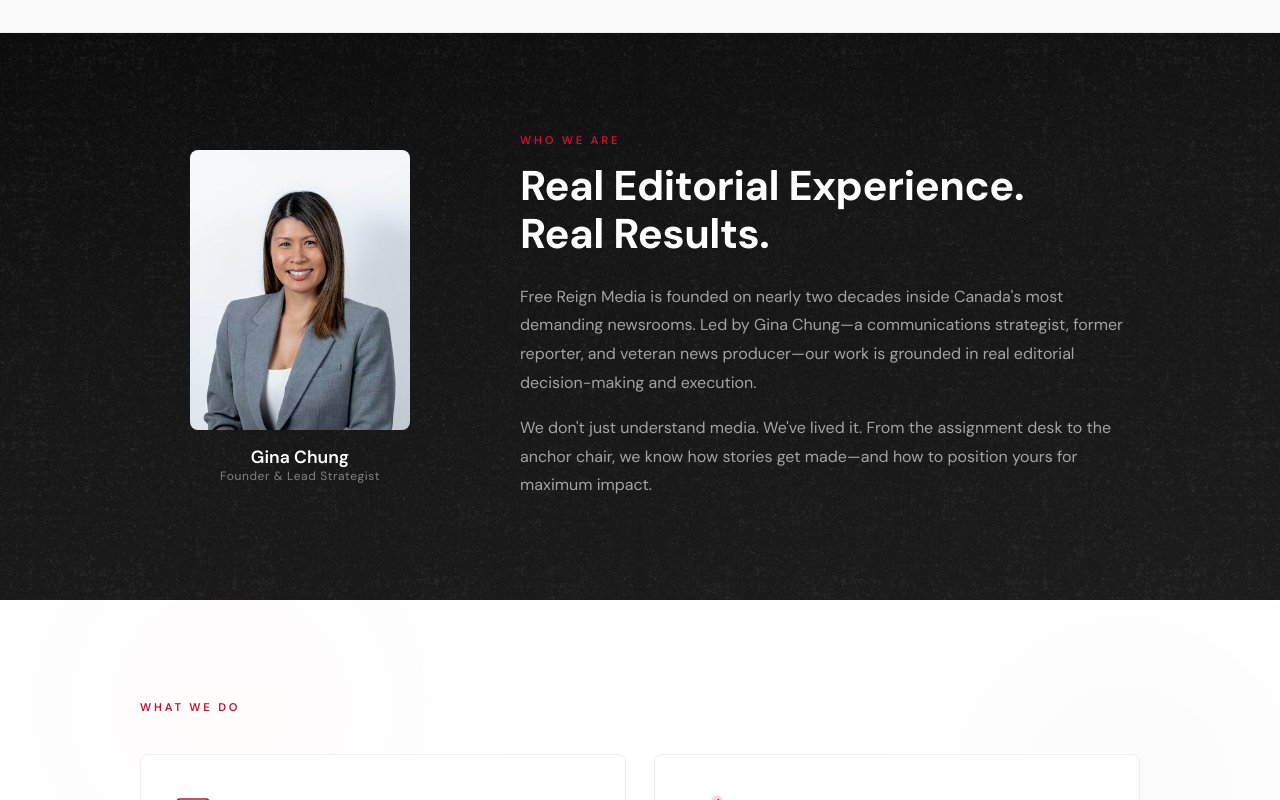
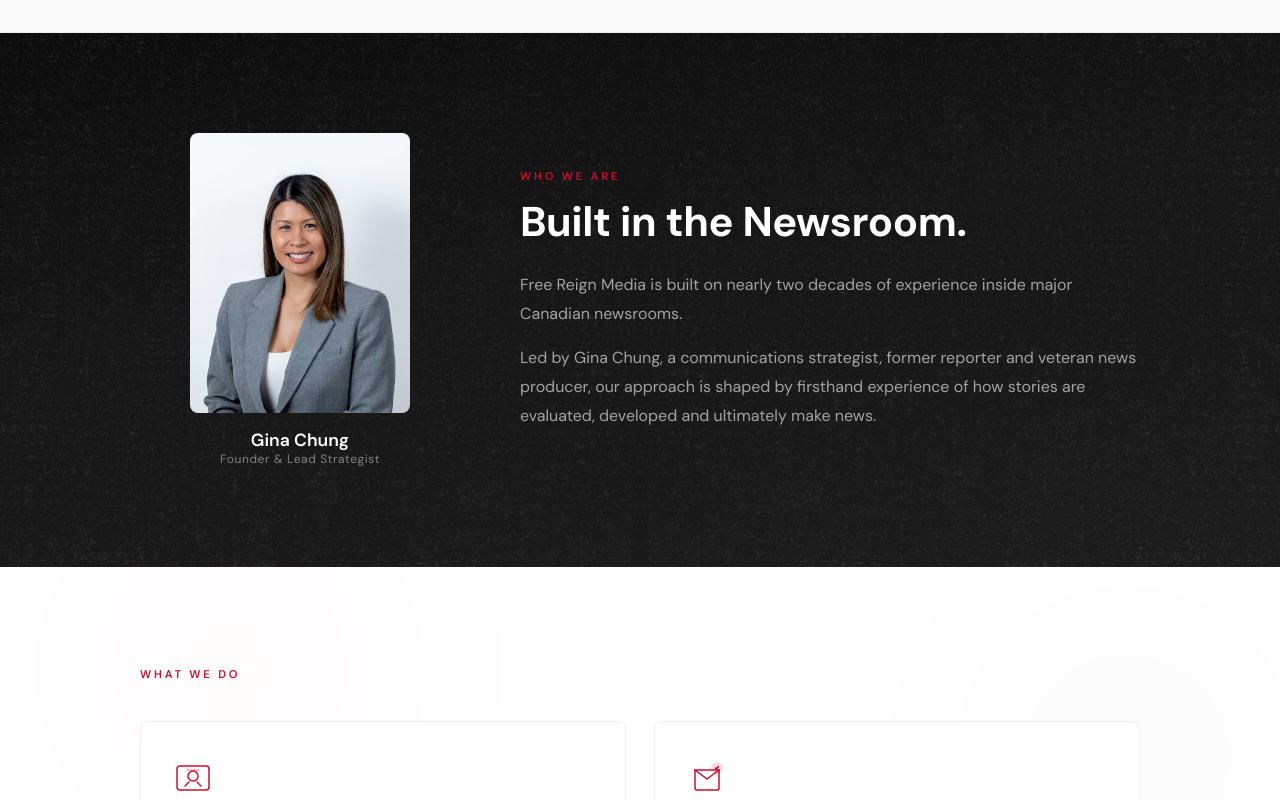
Before and after one commit to devtejwan1/freereign, a React (Vite) app: page / in a window 1280 px wide. Shown: the part 829-1629 px from the top of the page. Built offline with nearby package versions, Linux system fonts and the light colour scheme.

Commit message:
Update hero and Who We Are section copy

```diff
--- a/src/App.jsx
+++ b/src/App.jsx
@@ -615,13 +615,13 @@
         <div className="about-bio" style={{ flex: "1 1 420px", minWidth: "300px", maxWidth: "620px" }}>
           <p style={{ fontSize: "0.7rem", textTransform: "uppercase", letterSpacing: "0.25em", color: "#c8102e", marginBottom: "16px", fontWeight: 600 }}>Who We Are</p>
           <h2 style={{ fontFamily: "inherit", fontSize: "clamp(1.8rem, 4vw, 2.6rem)", fontWeight: 700, lineHeight: 1.15, margin: "0 0 24px", letterSpacing: "-0.01em" }}>
-            Real Editorial Experience.<br />Real Results.
+            Built in the Newsroom.
           </h2>
           <p style={{ fontSize: "1rem", lineHeight: 1.8, color: "rgba(255,255,255,0.6)", marginBottom: "16px" }}>
-            Free Reign Media is founded on nearly two decades inside Canada's most demanding newsrooms. Led by Gina Chung—a communications strategist, former reporter, and veteran news producer—our work is grounded in real editorial decision-making and execution.
+            Free Reign Media is built on nearly two decades of experience inside major Canadian newsrooms.
           </p>
           <p style={{ fontSize: "1rem", lineHeight: 1.8, color: "rgba(255,255,255,0.6)" }}>
-            We don't just understand media. We've lived it. From the assignment desk to the anchor chair, we know how stories get made—and how to position yours for maximum impact.
+            Led by Gina Chung, a communications strategist, former reporter and veteran news producer, our approach is shaped by firsthand experience of how stories are evaluated, developed and ultimately make news.
           </p>
         </div>
       </div>
```
